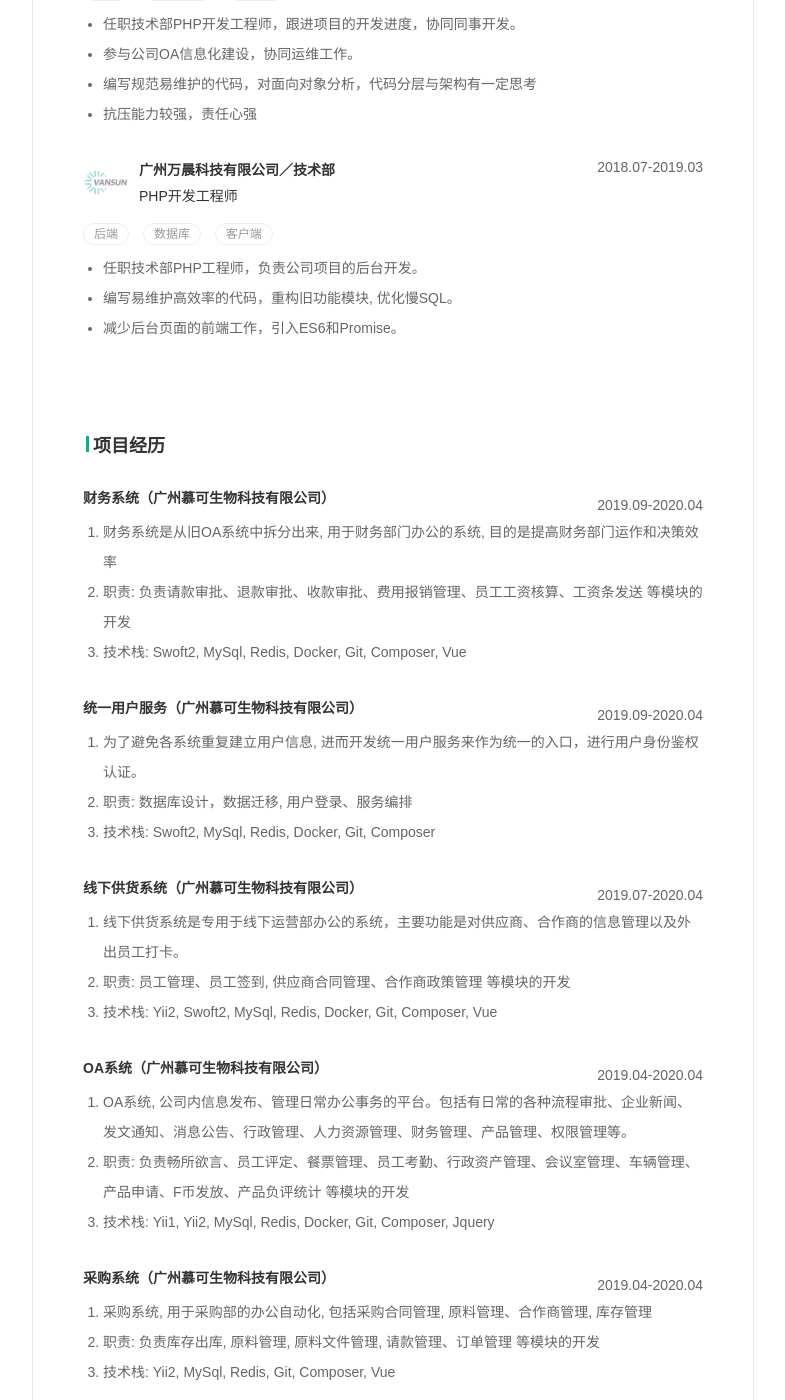
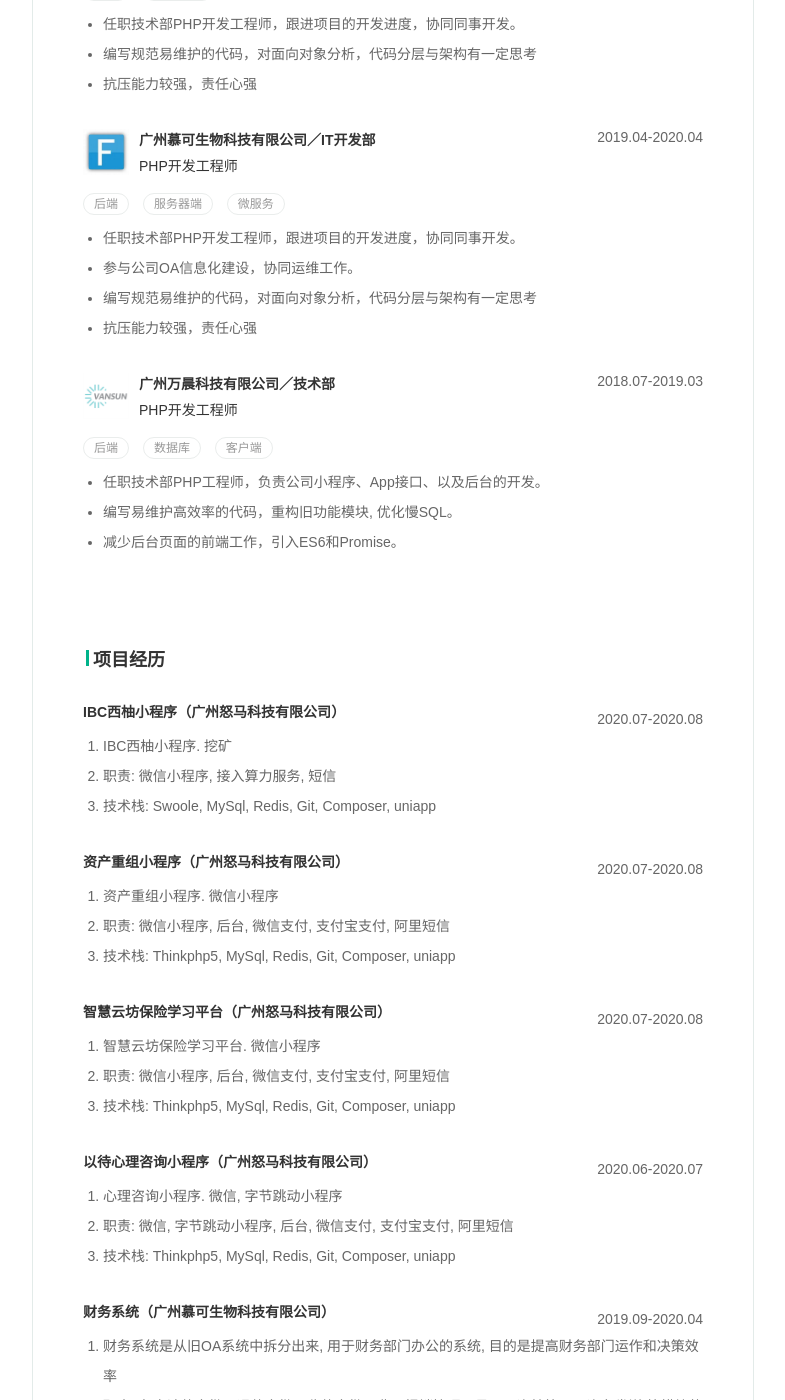
Before and after one commit to EPsheep/EPsheep.github.io, a Jekyll site: the page built from resume.html, in a window 1280 px wide and 1400 px high, scrolled down 591 px. Shown: the whole window, without its empty margins (247-1032 px from the left). Built offline with Jekyll 4.4.1, drawn with Linux system fonts in a browser that asks for light colours; some of the changed text lies outside the part shown.

Commit message:
autocommit

```diff
--- a/resume.html
+++ b/resume.html
@@ -84,12 +84,33 @@ permalink: /resume.html
         <ol class="work-exp_group">
 
             <li class="work-exp_list">
+                <p class="exp-list_time">2019.06-2020.10</p>
+                <div class="exp-list_top">
+                    <img src="{{ site.cdnUrl }}/resource/resume/company-numa.jpg" alt="公司Logo">
+                    <div class="exp-list_right">
+                        <strong class="exp-list_title"><span>广州怒马科技有限公司</span>／<span>技术部</span></strong>
+                        <p>PHP开发工程师</p>
+                    </div>
+                </div>
+                <div class="tagboard">
+                    <span class="tagboard-tag">后端</span>
+                    <span class="tagboard-tag">服务器端</span>
+                </div>
+                <div class="exp-list_content">
+                    <ul>
+                        <li>任职技术部PHP开发工程师，跟进项目的开发进度，协同同事开发。</li>
+                        <li>编写规范易维护的代码，对面向对象分析，代码分层与架构有一定思考</li>
+                        <li>抗压能力较强，责任心强</li>
+                    </ul>
+                </div>
+            </li>
+
+            <li class="work-exp_list">
                 <p class="exp-list_time">2019.04-2020.04</p>
                 <div class="exp-list_top">
                     <img src="{{ site.cdnUrl }}/resource/resume/company-fandow.jpg" alt="公司Logo">
                     <div class="exp-list_right">
                         <strong class="exp-list_title"><span>广州慕可生物科技有限公司</span>／<span>IT开发部</span></strong>
-<!--                         <p>PHP开发组组长</p> -->
                         <p>PHP开发工程师</p>
                     </div>
                 </div>
@@ -125,7 +145,7 @@ permalink: /resume.html
                 </div>
                 <div class="exp-list_content">
                     <ul>
-                        <li>任职技术部PHP工程师，负责公司项目的后台开发。</li>
+                        <li>任职技术部PHP工程师，负责公司小程序、App接口、以及后台的开发。</li>
                         <li>编写易维护高效率的代码，重构旧功能模块, 优化慢SQL。</li>
                         <li>减少后台页面的前端工作，引入ES6和Promise。</li>
                     </ul>
@@ -144,64 +164,69 @@ permalink: /resume.html
             <span>项目经历</span>
         </div>
         <ol class="pro-exp_group">
-            <!--
             <li class="pro-exp_list">
                 <p class="exp-list_title">
-                    <span class="exp-project_name">消息通知服务</span>
-                    <span class="exp-project_company">（<span>广州慕可生物科技有限公司</span>）</span>
+                    <span class="exp-project_name">IBC西柚小程序</span>
+                    <span class="exp-project_company">（<span>广州怒马科技有限公司</span>）</span>
                 </p>
-                <p class="exp-list_time">2020.01-2020.04</p>
-                <div class="exp-project_des"><p>1. 消息通知服务, 对接各系统的消息通知功能，进行消息的发送和订阅<br>2. 职责: 消息通知服务的开发和维护, 数据库设计<br>3.
-                    技术栈: Swoft2, MySql, RocketMq</p></div>
-                <div class="exp-list_content"></div>
-            </li>
-            -->
-            <!--
-            <li class="pro-exp_list">
-                <p class="exp-list_title">
-                    <span class="exp-project_name">备货外调系统</span>
-                    <span class="exp-project_company">（<span>广州慕可生物科技有限公司</span>）</span>
-                </p>
-                <p class="exp-list_time">2020.01-2020.04</p>
+                <p class="exp-list_time">2020.07-2020.08</p>
                 <div class="exp-project_des">
                     <ol>
-                        <li>备货外调系统, 用于产品部的备货计划、外调计划的审核流程办公自动化</li>
-                        <li>职责: 备货外调的开发和维护, 数据库设计</li>
-                        <li>技术栈: Swoft2, MySql, Redis, Docker</li>
+                        <li>IBC西柚小程序. 挖矿</li>
+                        <li>职责: 微信小程序, 接入算力服务, 短信</li>
+                        <li>技术栈: Swoole, MySql, Redis, Git, Composer, uniapp</li>
                     </ol>
                 </div>
                 <div class="exp-list_content"></div>
             </li>
-            -->
-            <!--
+
             <li class="pro-exp_list">
                 <p class="exp-list_title">
-                    <span class="exp-project_name">防伪码鉴定系统</span>
-                    <span class="exp-project_company">（<span>广州慕可生物科技有限公司</span>）</span>
+                    <span class="exp-project_name">资产重组小程序</span>
+                    <span class="exp-project_company">（<span>广州怒马科技有限公司</span>）</span>
                 </p>
-                <p class="exp-list_time">2019.11-2020.04</p>
-                <div class="exp-project_des"><p>1. 公司对外的产品防伪码鉴定系统<br>2. 职责: 防伪码系统开发、数据库设计<br>3. 技术栈: Swoft2, MySql,
-                    Redis, Docker, mycat</p></div>
-                <div class="exp-list_content"></div>
-            </li>
-            -->
-            <!--
-            <li class="pro-exp_list">
-                <p class="exp-list_title">
-                    <span class="exp-project_name">产品档案系统</span>
-                    <span class="exp-project_company">（<span>广州慕可生物科技有限公司</span>）</span>
-                </p>
-                <p class="exp-list_time">2019.10-2020.04</p>
+                <p class="exp-list_time">2020.07-2020.08</p>
                 <div class="exp-project_des">
                     <ol>
-                        <li>产品档案系统, 用于公司产品设计部档案的记录</li>
-                        <li>职责: 产品档案系统的开发和维护, 数据库设计</li>
-                        <li>技术栈: Swoft2, MySql, Redis, Docker</li>
+                        <li>资产重组小程序. 微信小程序</li>
+                        <li>职责: 微信小程序, 后台, 微信支付, 支付宝支付, 阿里短信</li>
+                        <li>技术栈: Thinkphp5, MySql, Redis, Git, Composer, uniapp</li>
                     </ol>
                 </div>
                 <div class="exp-list_content"></div>
             </li>
-            -->
+
+            <li class="pro-exp_list">
+                <p class="exp-list_title">
+                    <span class="exp-project_name">智慧云坊保险学习平台</span>
+                    <span class="exp-project_company">（<span>广州怒马科技有限公司</span>）</span>
+                </p>
+                <p class="exp-list_time">2020.07-2020.08</p>
+                <div class="exp-project_des">
+                    <ol>
+                        <li>智慧云坊保险学习平台. 微信小程序</li>
+                        <li>职责: 微信小程序, 后台, 微信支付, 支付宝支付, 阿里短信</li>
+                        <li>技术栈: Thinkphp5, MySql, Redis, Git, Composer, uniapp</li>
+                    </ol>
+                </div>
+                <div class="exp-list_content"></div>
+            </li>
+
+            <li class="pro-exp_list">
+                <p class="exp-list_title">
+                    <span class="exp-project_name">以待心理咨询小程序</span>
+                    <span class="exp-project_company">（<span>广州怒马科技有限公司</span>）</span>
+                </p>
+                <p class="exp-list_time">2020.06-2020.07</p>
+                <div class="exp-project_des">
+                    <ol>
+                        <li>心理咨询小程序. 微信, 字节跳动小程序</li>
+                        <li>职责: 微信, 字节跳动小程序, 后台, 微信支付, 支付宝支付, 阿里短信</li>
+                        <li>技术栈: Thinkphp5, MySql, Redis, Git, Composer, uniapp</li>
+                    </ol>
+                </div>
+                <div class="exp-list_content"></div>
+            </li>
 
             <li class="pro-exp_list">
                 <p class="exp-list_title">
@@ -228,7 +253,7 @@ permalink: /resume.html
                 <div class="exp-project_des">
                     <ol>
                         <li>为了避免各系统重复建立用户信息, 进而开发统一用户服务来作为统一的入口，进行用户身份鉴权认证。</li>
-                        <li>职责: 数据库设计，数据迁移, 用户登录、服务编排</li>
+                        <li>职责: 数据库设计，数据迁移, 用户登录、服务编排、提供RPC接口供各系统内部调用</li>
                         <li>技术栈: Swoft2, MySql, Redis, Docker, Git, Composer</li>
                     </ol>
                 </div>
```
Also changed, not shown: other parts of resume.html (+0 -1 lines), _posts/2020-10-09-无くした日々にさよなら.md (+4 -1 lines).
